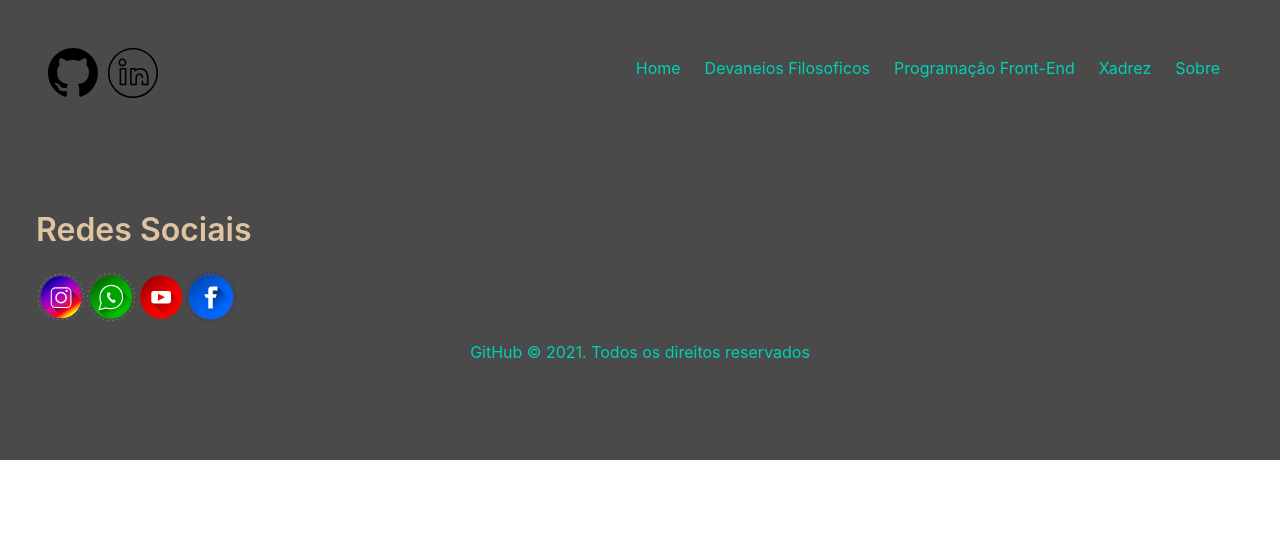
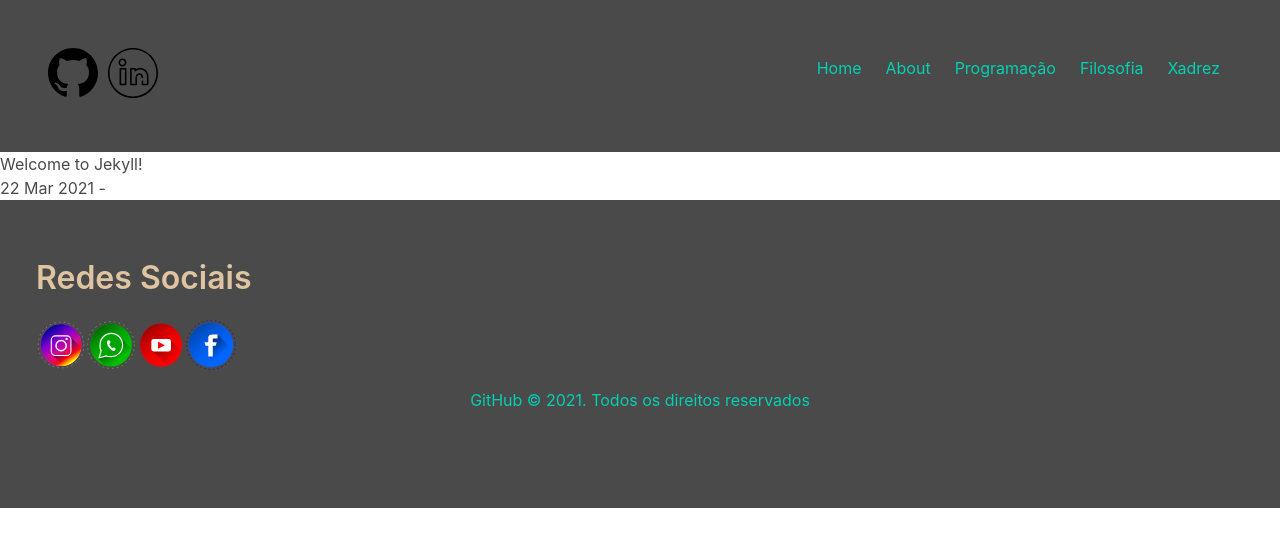
Before and after one commit to kusmin/blog, a Jekyll site: the page built from _posts/2021-03-22-welcome-to-jekyll.markdown, in a window 1280 px wide. Shown: the top 547 px of the page. Built offline with Jekyll 4.4.1, drawn with Linux system fonts in a browser that asks for light colours.

Commit message:
estruturando

```diff
--- a/_data/navigation.yml
+++ b/_data/navigation.yml
@@ -2,3 +2,9 @@
   link: /
 - name: About
   link: /about.html
+- name: Programação
+  link: /programacao.html
+- name: Filosofia
+  link: /filosofia.html
+- name: Xadrez
+  link: /xadrez.html
--- a/_includes/header.html
+++ b/_includes/header.html
@@ -15,25 +15,11 @@
             <nav class="navbar level-right has-background-grey-dark">
                 <ul class="navbar-brand ">
 
-
-
-
-
-                    <li>
-                        <a href="/_layouts/home.html" class="navbar-item has-text-primary ">Home</a>
-                    </li>
-                    <li>
-                        <a href="/_layouts/filosofy.html" class="navbar-item has-text-primary">Devaneios Filosoficos</a>
-                    </li>
-                    <li>
-                        <a href="/_layouts/programer.html" class="navbar-item has-text-primary">Programação Front-End</a>
-                    </li>
-                    <li>
-                        <a href="/_layouts/chess.html" class="navbar-item has-text-primary">Xadrez</a>
-                    </li>
-                    <li>
-                        <a href="" class="navbar-item has-text-primary">Sobre</a>
-                    </li>
+                    {% for item in site.data.navigation %}
+                        <li>
+                            <a href="{{item.link}}" class="navbar-item has-text-primary">{{item.name}}</a>
+                        </li>
+                    {% endfor %}
                 </ul>
             </nav>
         </div>
--- a/_layouts/post.html
+++ b/_layouts/post.html
@@ -1,9 +1,7 @@
-<!DOCTYPE html>
-<html lang="pt-br">
-{% include head.html %}
+---
+layout: default
+---
+<h1>{{ page.title }}</h1>
+<p>{{ page.date | date_to_string }} - {{ page.author }}</p>
 
-<body>
-    <main>
-        {% include header.html %} {{content}} {% include footer.html %}
-    </main>
-</body>
+{{ content }}
```
Also changed, not shown: filosofia.html (added, +10 -0 lines), programacao.html (added, +12 -0 lines), xadrez.html (added, +11 -0 lines).
